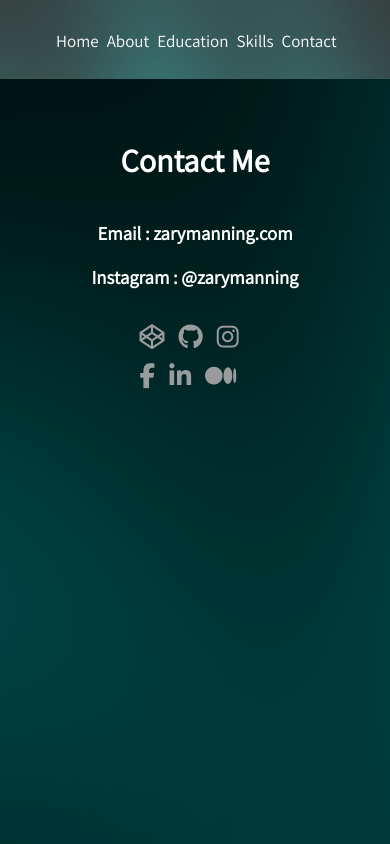
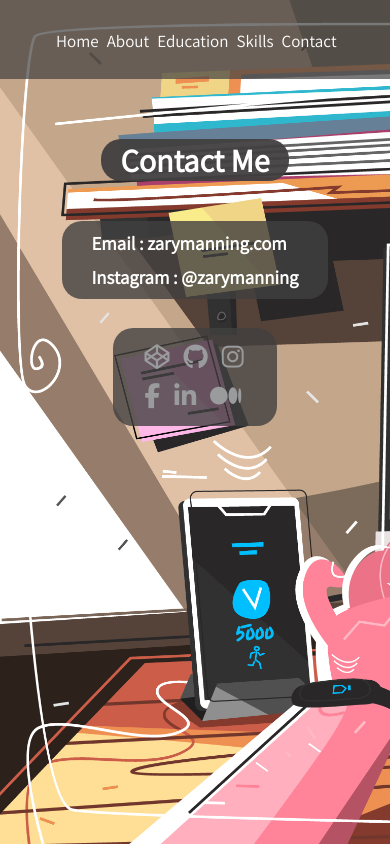
Before and after one commit to zm00622/cartoon-theme, a React (Create React App) app: page /contact in a window 390 px wide. Built offline with nearby package versions, Linux system fonts and the light colour scheme.

Commit message:
Styling Changes
This commit adds transparent content boxes around the content. What's more, it also adds our cartoon background!!!

```diff
--- a/src/App.css
+++ b/src/App.css
@@ -43,12 +43,13 @@ a {
 }
 
 .about {
-  background: rgba(24, 24, 24, 0.10);
+  background: rgba(24, 24, 24, 0.90);
   border-radius: 20px;
   padding-left: 30px;
   padding-right: 30px;
   padding-top: 30px;
   padding-bottom: 30px;
+  font-size: 25px;
 }
 
 /* For 13 inch Desktop: */
@@ -57,7 +58,7 @@ a {
   display: flex;
   width: 100%;
   height: 100vh;
-  background-image: url('./img/blur1.png');
+  background-image: url('./img/coder.png');
   background-repeat: no-repeat;
   background-size: cover;
 }
@@ -77,8 +78,8 @@ a {
   flex-direction: column;
   width: 200px;
   padding: 5px 5px 5px 5px ;
-  /* background: rgba(198, 207, 200, 0.1);  */ /* Transparent Navbar */
-  background-image: url('./img/blur2.png');
+  background: rgba(66, 64, 64, 0.7);  /* Transparent Navbar */
+  /* background-image: url('./img/blur2.png');  */
   padding-bottom: 20px;
   background-repeat: no-repeat;
   background-size: cover;
@@ -100,6 +101,10 @@ a {
 }
 
 .col-social {
+  background: rgba(66, 64, 64, 0.7);
+  border-radius: 20px;
+  padding-top: 10px;
+  padding-bottom: 10px;
   margin-top: 5%;
   font-size: 25px;
   color: #9a9b9c;
@@ -117,6 +122,10 @@ a {
 }
 
 .typingeffect {
+  background: rgba(66, 64, 64, 0.9);
+  border-radius: 20px;
+  padding-left: 30px;
+  padding-right: 30px;
   text-align: center;
   margin-top: 5%;
   font-size: 40px;
@@ -138,7 +147,7 @@ a {
     display: flex;
     width: 100%;
     height: 100vh;
-    background-image: url('./img/blur1.png');
+    background-image: url('./img/coder.png');
     background-repeat: no-repeat;
     background-size: cover;
   }
@@ -153,12 +162,16 @@ a {
     overflow: scroll;
   }
 
+  .about {
+    font-size: 30px;
+  }
+
   .col-nav {
     display: flex;
     flex-direction: column;
     width: 30%;
     padding: 5px 5px 5px 5px ;
-    background-image: url('./img/blur2.png');
+    background: rgba(66, 64, 64, 0.7);
     padding-bottom: 20px;
     background-repeat: no-repeat;
     background-size: cover;
@@ -179,6 +192,10 @@ a {
   }
 
   .col-social {
+    background: rgba(66, 64, 64, 0.7);
+    border-radius: 20px;
+    padding-top: 10px;
+    padding-bottom: 10px;
     margin-top: 5%;
     font-size: 25px;
     color: #9a9b9c;
@@ -196,6 +213,10 @@ a {
   }
 
   .typingeffect {
+    background: rgba(66, 64, 64, 0.9);
+    border-radius: 20px;
+    padding-left: 30px;
+    padding-right: 30px;
     text-align: center;
     margin-top: 5%;
     font-size: 60px;
@@ -217,7 +238,7 @@ a {
     display: flex;
     width: 100%;
     height: 100vh;
-    background-image: url('./img/blur1.png');
+    background-image: url('./img/coder.png');
     background-repeat: no-repeat;
     background-size: cover;
   }
@@ -232,12 +253,16 @@ a {
     overflow: scroll;
   }
 
+  .about {
+    font-size: 20px;
+  }
+
   .col-nav {
     display: flex;
     flex-direction: column;
     width: 40%;
     padding: 5px 5px 5px 5px ;
-    background-image: url('./img/blur2.png');
+    background: rgba(66, 64, 64, 0.7);
     padding-bottom: 20px;
     background-repeat: no-repeat;
     background-size: cover;
@@ -259,6 +284,9 @@ a {
 
   /* Social Icons */
   .col-social {
+    padding-left: 25px;
+    margin-left: 0px;
+    background: rgba(66, 64, 64, 0.7);
     margin-left: 15px;
     margin-top: 5%;
     font-size: 25px;
@@ -280,6 +308,7 @@ a {
   }
 
   .typingeffect {
+    background: rgba(66, 64, 64, 0.9);
     text-align: center;
     margin-top: 5%;
     font-size: 40px;
@@ -302,7 +331,7 @@ a {
     flex-direction: column;
     width: 100%;
     height: 100vh;
-    background-image: url('./img/blur1.png');
+    background-image: url('./img/coder.png');
     background-repeat: no-repeat;
     background-size: cover;
   }
@@ -317,6 +346,10 @@ a {
     overflow: scroll;
   }
 
+  .about {
+    font-size: 25px;
+  }
+
   /* Nav Bar */
   .col-nav {
     display: flex;
@@ -325,7 +358,7 @@ a {
     justify-content: center;
     width: 100%;
     height: 10%;
-    background-image: url('./img/blur2.png');
+    background: rgba(66, 64, 64, 0.7);
     background-repeat: no-repeat;
     background-size: cover;
     overflow: scroll;
@@ -354,6 +387,9 @@ a {
 
   /* Social Icons */
   .col-social {
+    padding-left: 25px;
+    margin-left: 0px;
+    background: rgba(66, 64, 64, 0.8);
     margin-top: 5%;
     font-size: 25px;
     color: #9a9b9c;
@@ -370,6 +406,7 @@ a {
 
   /* Typing under Picture */
   .typingeffect {
+    background: rgba(66, 64, 64, 0.9);
     text-align: center;
     margin-top: 5%;
     font-size: 40px;
@@ -393,7 +430,7 @@ a {
     flex-direction: column;
     width: 100vw;
     height: 100vh;
-    background-image: url('./img/blur1.png');
+    background-image: url('./img/coder.png');
     background-repeat: no-repeat;
     background-size: cover;
   }
@@ -408,6 +445,10 @@ a {
     overflow: scroll;
   }
 
+  .about {
+    font-size: 18px;
+  }
+
   /* Nav Bar */
   .col-nav {
     display: flex;
@@ -416,7 +457,7 @@ a {
     justify-content: center;
     width: 100%;
     height: 10%;
-    background-image: url('./img/blur2.png');
+    background: rgba(66, 64, 64, 0.7);
     background-repeat: no-repeat;
     background-size: cover;
     overflow: scroll;
@@ -445,6 +486,9 @@ a {
 
   /* Social Icons */
   .col-social {
+    padding-left: 25px;
+    margin-left: 0px;
+    background: rgba(66, 64, 64, 0.8);
     margin-left: 15px;
     margin-top: 5%;
     font-size: 25px;
@@ -467,6 +511,7 @@ a {
 
   /* Typing under Picture */
   .typingeffect {
+    background: rgba(66, 64, 64, 0.9);
     text-align: center;
     margin-top: 5%;
     font-size: 30px;
@@ -498,7 +543,7 @@ a {
     flex-direction: column;
     width: 100vw;
     height: 100vh;
-    background-image: url('./img/blur1.png');
+    background-image: url('./img/coder.png');
     background-repeat: no-repeat;
     background-size: cover;
   }
@@ -513,6 +558,10 @@ a {
     overflow: scroll;
   }
 
+  .about {
+    font-size: 17px;
+  }
+
   /* Nav Bar */
   .col-nav {
     display: flex;
@@ -521,7 +570,7 @@ a {
     justify-content: center;
     width: 100vw;
     height: 10%;
-    background-image: url('./img/blur2.png');
+    background: rgba(66, 64, 64, 0.7);
     background-repeat: no-repeat;
     background-size: cover;
     overflow: scroll;
@@ -551,7 +600,9 @@ a {
 
   /* Social Icons */
   .col-social {
-    margin-left: 15px;
+    padding-left: 25px;
+    margin-left: 0px;
+    background: rgba(66, 64, 64, 0.8);
     margin-top: 5%;
     font-size: 25px;
     color: #9a9b9c;
@@ -573,6 +624,7 @@ a {
 
   /* Typing under Picture */
   .typingeffect {
+    background: rgba(66, 64, 64, 0.9);
     text-align: center;
     margin-top: 5%;
     font-size: 25px;
@@ -592,6 +644,10 @@ a {
 /*Beginning of subpage styling*/
 
 .subtopic {
+  padding-left: 20px;
+  padding-right: 20px;
+  border-radius: 20px;
+  background: rgba(66, 64, 64, 0.95);
   margin:60px 10px 30px 10px !important;
 }
 
@@ -600,14 +656,22 @@ a {
 } */
 
 .widecard {
+  padding-left: 20px;
+  padding-right: 20px;
+  border-radius: 20px;
+  background: rgba(24, 24, 24, 0.90);
   border:0px solid #9a9b9c;
   display: flex;
   margin:30px 0px 30px 0px;
 }
-.widecard:hover {
-  background: rgba(24, 24, 24, 0.10);
+
+.contact-text {
+  padding-left: 20px;
+  padding-right: 20px;
   border-radius: 20px;
+  background: rgba(66, 64, 64, 0.8);
 }
+
 .active {
   font-weight: bolder;
 }
--- a/src/App.js
+++ b/src/App.js
@@ -13,7 +13,7 @@ function App() {
     <Router>
     <div className="App">
       <Navbar />
-      <Route path="/dark-green-theme" exact component={Home} />
+      <Route path="/cartoon-theme" exact component={Home} />
       <Switch>
         <Route path="/" exact component={Home} />
         <Route path="/about" component={About} />
--- a/src/contents/About.js
+++ b/src/contents/About.js
@@ -6,16 +6,18 @@ class About extends Component {
         return (
             <div className="col-home">
             <h1 className="subtopic">About Me</h1>
+            <p className="about"><center>
             <h4>Hey there,</h4>
             <h1>I am Zary G. Manning</h1>
             <h3>Front End Web <u>Developer</u> | UI/UX <u>Designer</u></h3>
+            </center></p>
             <br></br>
-            <p className="about">For the love of design and the love of learning, software development will always be a passion.
+            <p className="about">
+            For the love of design and the love of learning, software development is a passion.
+            <br></br>
+            <br></br>
+            As technology continues to make unknown things possible, my hope is that I can play a small role in making that technology both easy to use and beautiful.
 
-            To me, this career is about more than building websites. Rather, I see this career as one that provides a medium between business
-            and the humanities.
-
-            As technology continues to make unknown things possible, my hope is that I can play a small role in making that technology both easy to use and beautiful.
             </p>
 
             </div>
--- a/src/contents/Contact.js
+++ b/src/contents/Contact.js
@@ -5,8 +5,10 @@ class Contact extends Component {
         return (
             <div className="col-home">
             <h1 className="subtopic">Contact Me</h1>
+            <p className="contact-text">
             <h3>Email  :   zarymanning.com</h3>
             <h3>Instagram   :   @zarymanning</h3>
+            </p>
             <Social />
             </div>
             )
--- a/src/contents/Skills.js
+++ b/src/contents/Skills.js
@@ -5,7 +5,7 @@ class Skills extends Component {
     {
         super(props);
         this.state={
-            'myskills':['HTML','CSS','JS','REACT JS','GIT']
+            'myskills':['HTML','CSS','REACT JS','GIT', 'WORDPRESS', 'PHOTOSHOP']
         };
     }
 
@@ -13,7 +13,7 @@ class Skills extends Component {
         return (
             <div className="col-home">
             <h1 className="subtopic">My Skills</h1>
-            <p>
+            <p className="about">
             {this.state.myskills.map((value)=>{
                 return <p><center>{value}</center></p>
             })}
```
Also changed, not shown: src/img/copyrights.md (added, +3 -0 lines), src/img/coder.png (added), 22 other files (tests, documents, lock files or other folders).
